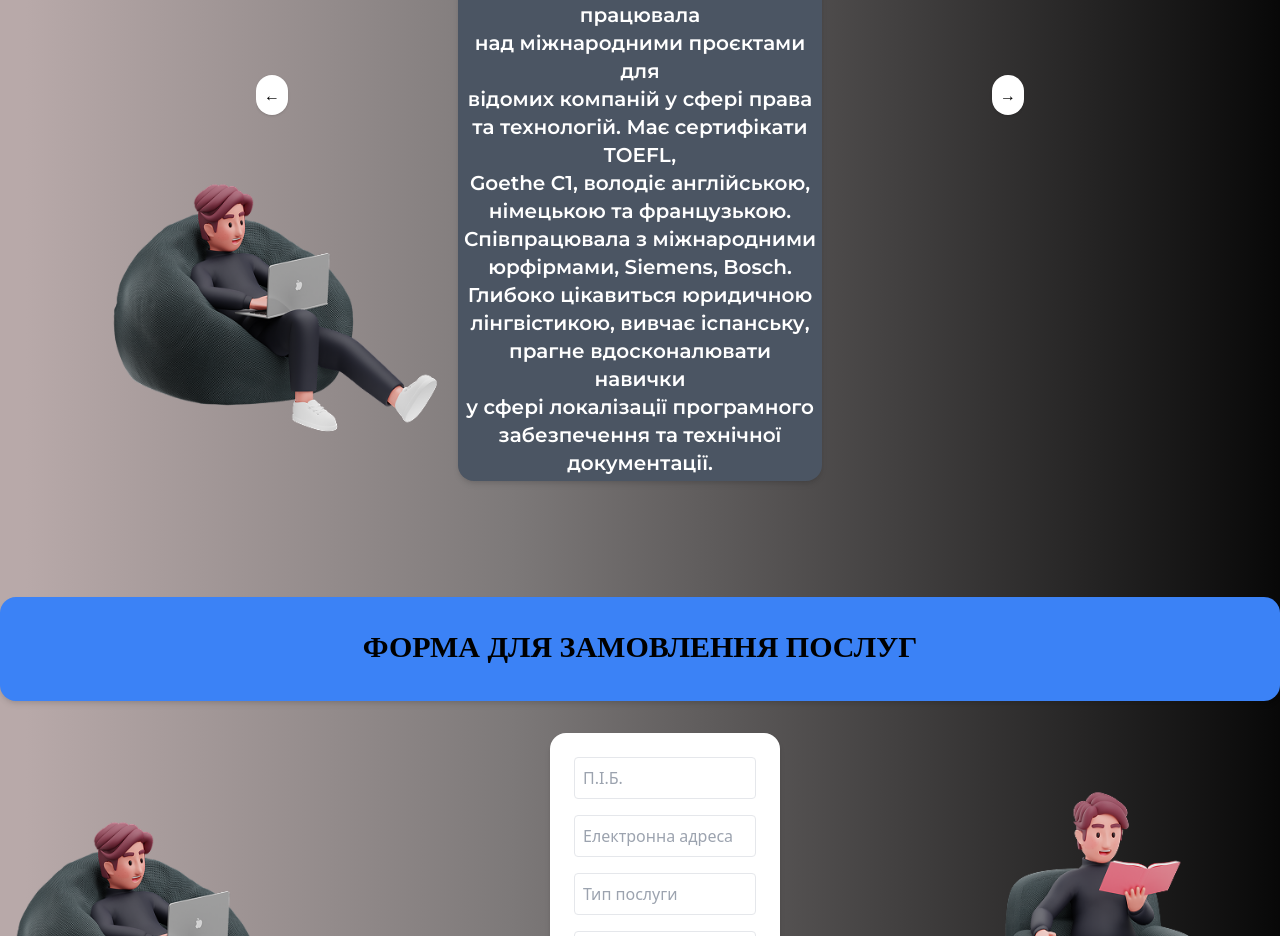
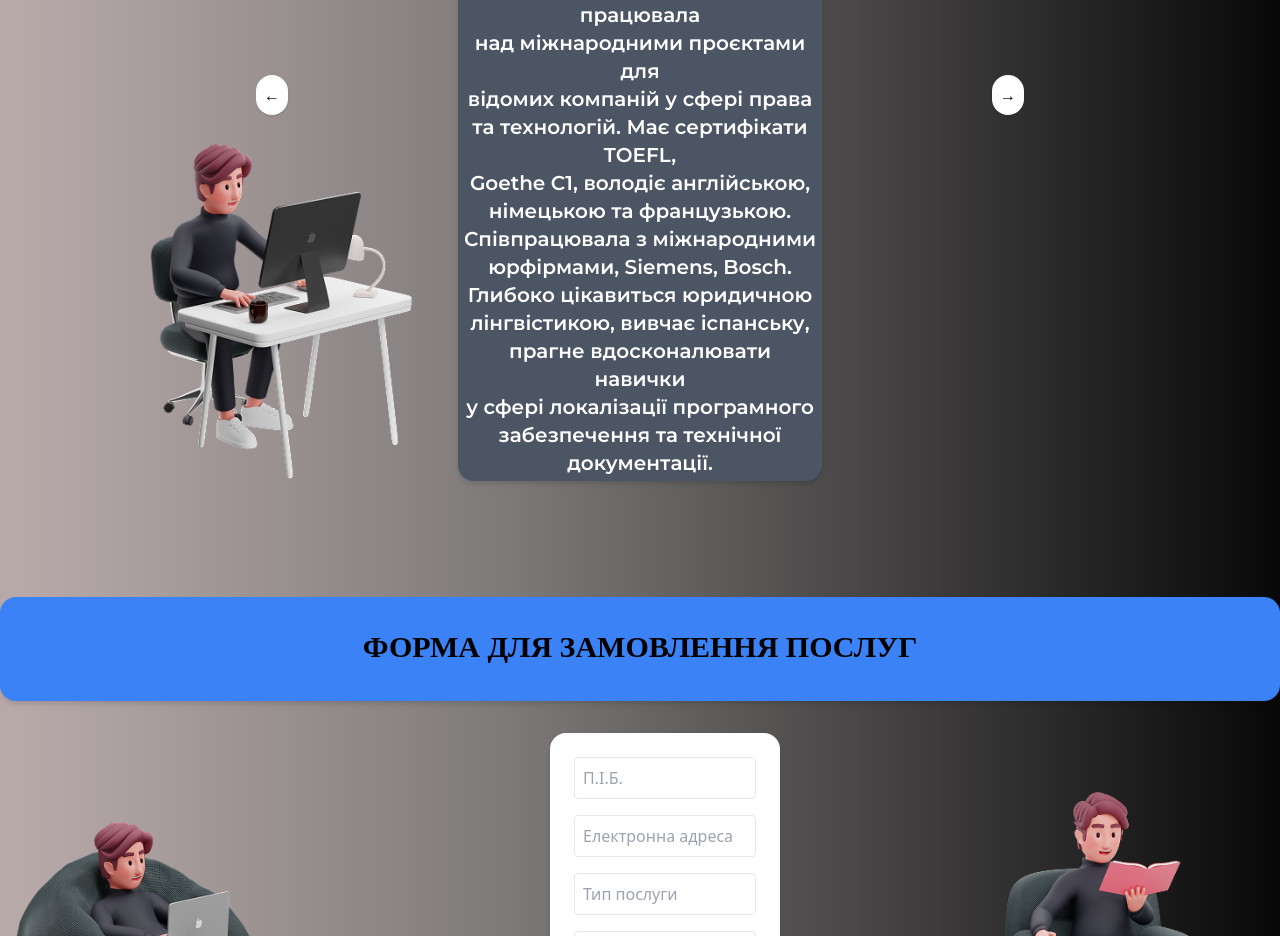
Before and after one commit to NIKILFNJELO/EchoVerse, a plain HTML site: page index.html in a window 1280 px wide. Shown: the part 3123-4059 px from the top of the page. Drawn offline with nearby package versions, Linux system fonts and the light colour scheme; a web font is replaced by a local one.

Commit message:
Update index.html

```diff
--- a/index.html
+++ b/index.html
@@ -99,7 +99,7 @@
     </div>
     <div class="relative">
         <!-- Изображение слева по центру -->
-        <img src="notebook.png" style="max-width: 35%; height: 350px;margin-top: 750px;margin-left: 100px; position: absolute; left: 0;  transform: translateY(-50%);">
+        <img src="chair.png" style="max-width: 35%; height: 350px;margin-top: 750px;margin-left: 100px; position: absolute; left: 0;  transform: translateY(-50%);">
     </div><div class="relative">
         <!-- Изображение слева по центру -->
         <img src="book.png" style="max-width: 35%; height: 350px;margin-top: 250px;margin-right: 100px; position: absolute; right: 0;  transform: translateY(-50%);">
```
